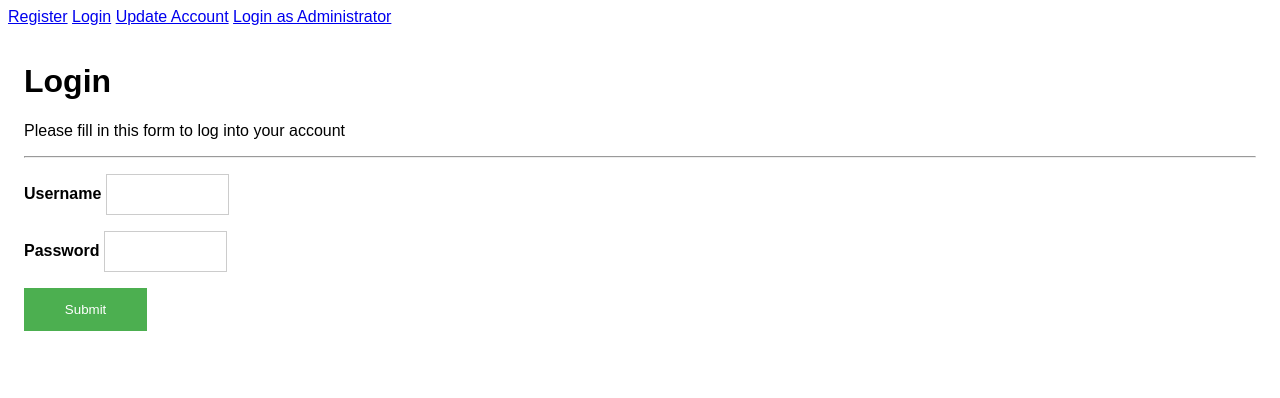
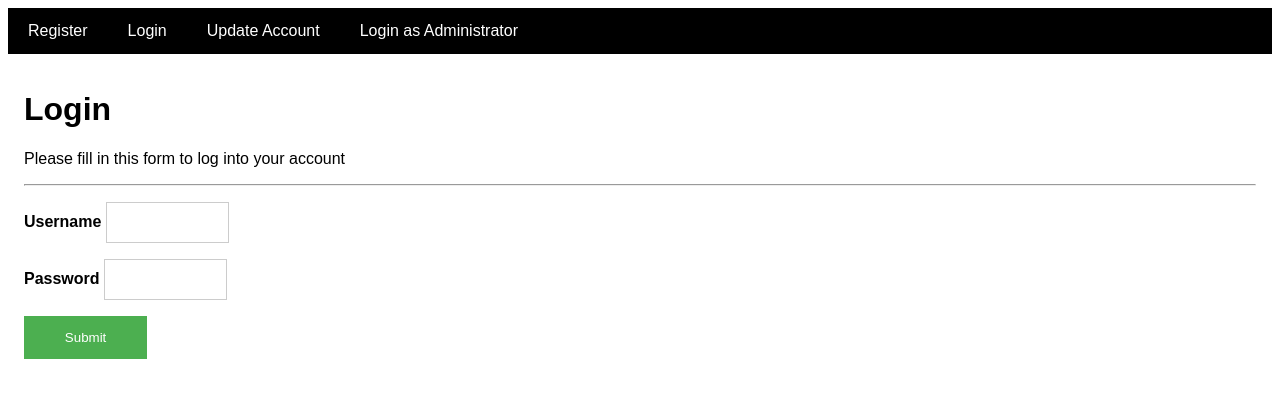
Before and after one commit to f948/Express-Email-Application, a website: page login.html in a window 1280 px wide. Drawn offline with nearby package versions, Linux system fonts and the light colour scheme; no server answers.

Commit message:
Update login.html

```diff
--- a/login.html
+++ b/login.html
@@ -178,6 +178,19 @@ span.psw {
   color: white;
 }
 
+.navbar {
+  overflow: hidden;
+  background-color: black;
+}
+.navbar a {
+  float: left;
+  display: block;
+  color: white;
+  text-align: center;
+  padding: 14px 20px;
+  text-decoration: none;
+}
+
 </style>
 			<div class="navbar">
 <a href="register.html">Register</a>
```
